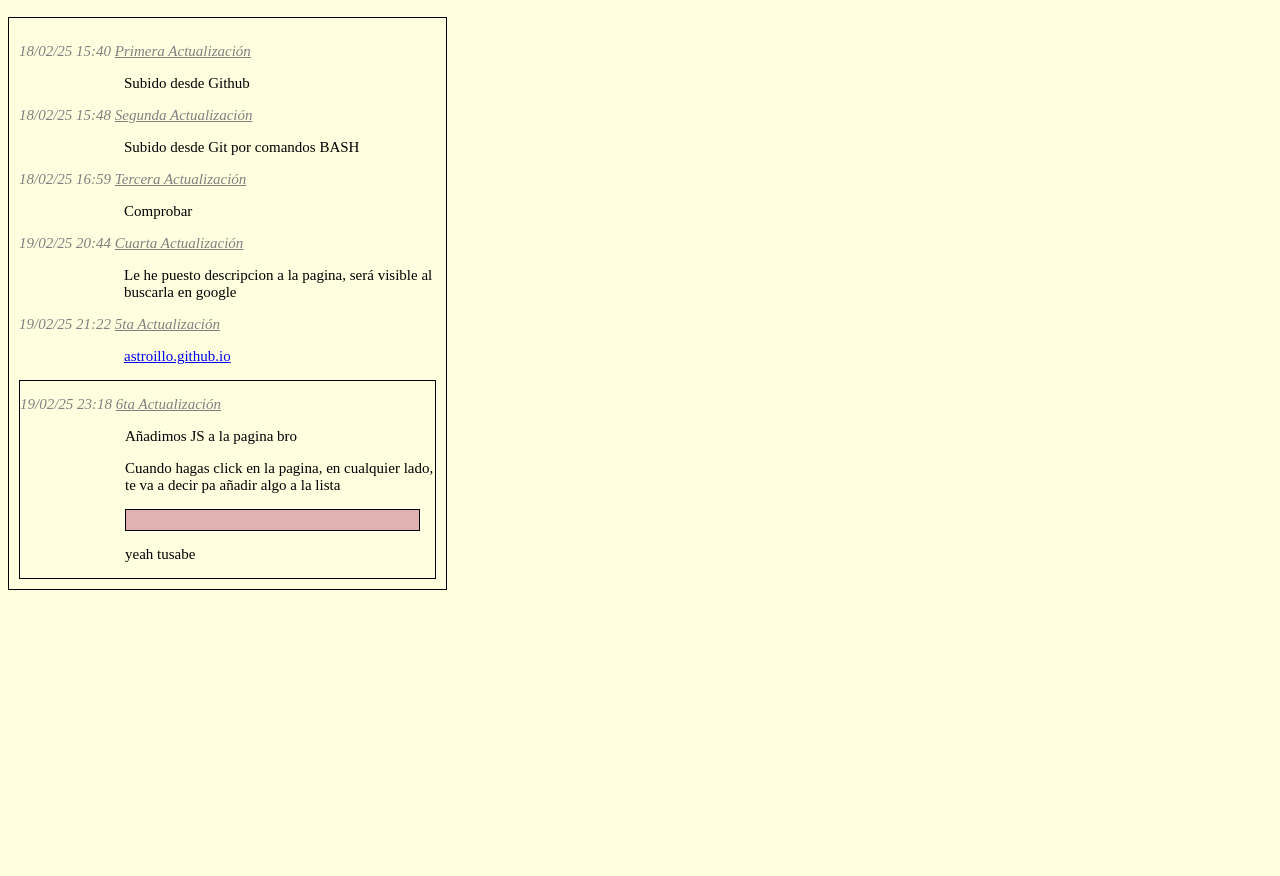
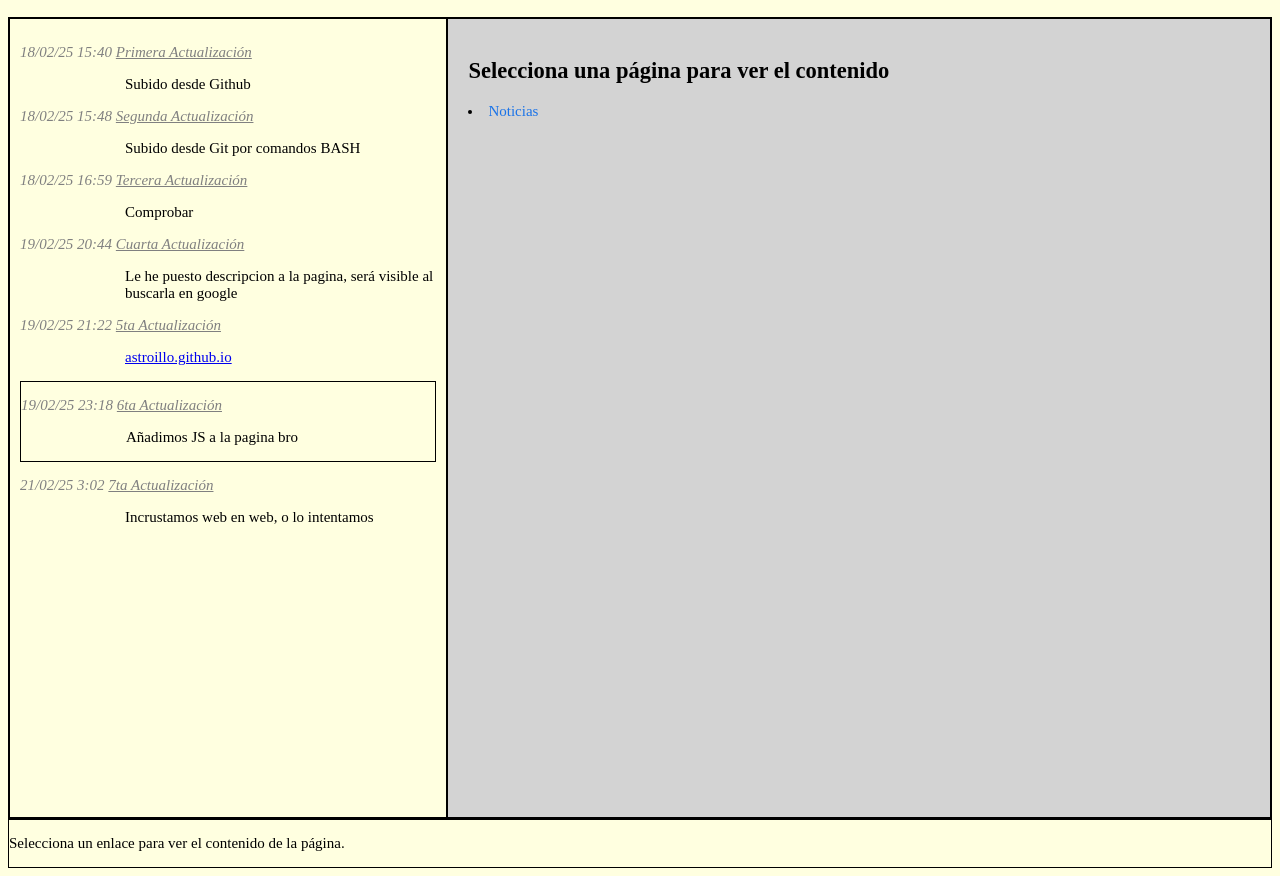
Before and after one commit to Astroillo/astroillo.github.io, a plain HTML site: page index.html in a window 1280 px wide. Shown: the part 57-933 px from the top of the page. Before the commit the page ends 800 px from the top, so only its background shows below. Drawn offline with Linux system fonts and the light colour scheme.

Commit message:
incrustamos web

```diff
--- a/index.html
+++ b/index.html
@@ -5,28 +5,38 @@
         <meta name="viewport" content="width=device-width, initial-scale=1">
         <title>Astroillo Web</title>
         <meta name="description" content="La pagina web de Astroillo, donde ira subiendo su aprendizaje" />
-        <meta property="og:image"
-              content="https://Astroillo.github.io/astroillo/images/blitz-icon.jpg" />
-        <meta property="og:description"
-              content="La Web de Astroillo" />
+        <meta property="og:image" content="https://Astroillo.github.io/astroillo/images/blitz-icon.jpg" />
+        <meta property="og:description" content="La Web de Astroillo" />
         <meta property="og:title" content="Astroillo Web" />
         <link rel="shortcut icon" href="images/blitz-icon.ico" type="image/x-icon" />
 
+        <style>
+            .container {
+                display: flex; /* Coloca los dos div en fila */
+                height: 100vh; /* Establece la altura completa de la pantalla */
+            }
 
-        <style>
             .caja-actualizaciones {
                 width: 33%;
-                border: 1px solid black;
                 padding: 10px;
-                margin: 0;
+                border-right: 1px solid #000; /* Separación entre los divs */
+                overflow-y: auto;
             }
 
-            .actualizacion{
-                color:gray;
-                font-style:italic;
+            .actualizacion {
+                color: gray;
+                font-style: italic;
             }
+
             .tabulacion {
                 margin-left: 105px;
+            }
+
+            .links-container {
+                flex: 1; /* Toma todo el espacio restante */
+                padding: 20px;
+                overflow-y: auto;
+                background-color: lightgray; /* Fondo para el div derecho */
             }
 
             html {
@@ -34,7 +44,7 @@
                 font-size: 15px;
             }
 
-            ul {
+            #div6 ul {
                 background: rgb(224, 178, 178);
                 padding: 10px;
                 border: 1px solid black;
@@ -42,44 +52,68 @@
                 margin-left: 105px;
             }
 
-            li {
+            #div6 li {
                 margin-left: 20px;
             }
 
-            div{
+            .links-container ul {
+                padding: 0;
+                list-style: none;
+            }
+
+            .links-container li {
+                margin: 10px 0;
+            }
+
+            .links-container a {
+                text-decoration: none;
+                color: #1a73e8;
+            }
+
+            div {
                 border: 1px solid black;
             }
         </style>
+
         <script>
             window.addEventListener("load", function() {
-              const list = document.createElement('ul');
-              const info = document.createElement('p');
-              const html = document.querySelector('html');
-              const info2 = document.createElement('p');
+                // Obtener el contenedor para los enlaces
+                const linksContainer = document.getElementById('links-container');
 
-              info.textContent = 'Cuando hagas click en la pagina, en cualquier lado, te va a decir pa añadir algo a la lista';
-              info2.textContent= 'yeah tusabe'
-              info.style.marginLeft = '105px'; // Ajusta el valor según tus necesidades
-              info2.style.marginLeft = '105px'; // Ajusta el valor según tus necesidades
+                // Crear enlaces dinámicos
+                const enlaces = [
+                    { href: './noticias.html', text: 'Noticias' }
+                ];
 
+                // Generar los enlaces
+                enlaces.forEach(enlace => {
+                    const listItem = document.createElement('li');
+                    const link = document.createElement('a');
+                    link.href = enlace.href;
+                    link.textContent = enlace.text;
 
-              div6.appendChild(info);
-              div6.appendChild(list);
-              div6.appendChild(info2);
+                    // Event listener para cargar el contenido en el div
+                    link.addEventListener('click', function (e) {
+                        e.preventDefault(); // Evita que el enlace se abra normalmente
+                        loadContent(link.href); // Llama a la función para cargar el contenido
+                    });
 
+                    listItem.appendChild(link);
+                    linksContainer.appendChild(listItem);
+                });
 
-
-              div6.onclick = function() {
-                const listItem = document.createElement('li');
-                const listContent = prompt('What content do you want the list item to have?');
-                listItem.textContent = listContent;
-                list.appendChild(listItem);
-
-                listItem.onclick = function(e) {
-                  e.stopPropagation();
-                  const listContent = prompt('Enter new content for your list item');
-                  this.textContent = listContent;
-                }
+                // Función para cargar el contenido en el div
+                function loadContent(url) {
+                    const contentContainer = document.getElementById('content'); // Contenedor donde se mostrará el contenido
+                    fetch(url)
+                        .then(response => response.text())
+                        .then(data => {
+                            contentContainer.innerHTML = data; // Cambiar el contenido del contenedor
+                        })
+                        .catch(error => {
+                            console.error('Error al cargar el contenido:', error);
+                            contentContainer.innerHTML = 'Error al cargar el contenido';
+                        });
                 }
             });
         </script>
@@ -87,6 +121,8 @@
     <body>
 
         <h1>Bienvenido Astro</h1>
+
+        <div class="container">
             <div class="caja-actualizaciones">
                 <p class="actualizacion">18/02/25 15:40 <u>Primera Actualización</u></p>
                 <p class="tabulacion">Subido desde Github</p>
@@ -98,8 +134,7 @@
                 <p class="tabulacion">Comprobar</p>
 
                 <p class="actualizacion">19/02/25 20:44 <u>Cuarta Actualización</u></p>
-        <p class="tabulacion">Le he puesto descripcion a la pagina,
-                                será visible al buscarla en google</p>
+                <p class="tabulacion">Le he puesto descripcion a la pagina, será visible al buscarla en google</p>
 
                 <p class="actualizacion">19/02/25 21:22 <u>5ta Actualización</u></p>
                 <p class="tabulacion"><a href="https://astroillo.github.io" target="_blank">astroillo.github.io</a></p>
@@ -108,6 +143,25 @@
                     <p class="actualizacion">19/02/25 23:18 <u>6ta Actualización</u></p>
                     <p class="tabulacion">Añadimos JS a la pagina bro</p>
                 </div>
+
+                <p class="actualizacion">21/02/25 3:02 <u>7ta Actualización</u></p>
+                <p class="tabulacion">Incrustamos web en web, o lo intentamos</a></p>
+
+
             </div>
+
+            <div class="links-container" id="links-container">
+                <h2>Selecciona una página para ver el contenido</h2>
+                <!-- Aquí se añadirán los enlaces dinámicamente -->
+            </div>
+
+        </div>
+
+        <!-- Contenedor donde se cargará el contenido -->
+        <div id="content">
+            <p>Selecciona un enlace para ver el contenido de la página.</p>
+
+        </div>
+
     </body>
 </html>
```
Lines whose indentation alone changed are shown as unchanged.
